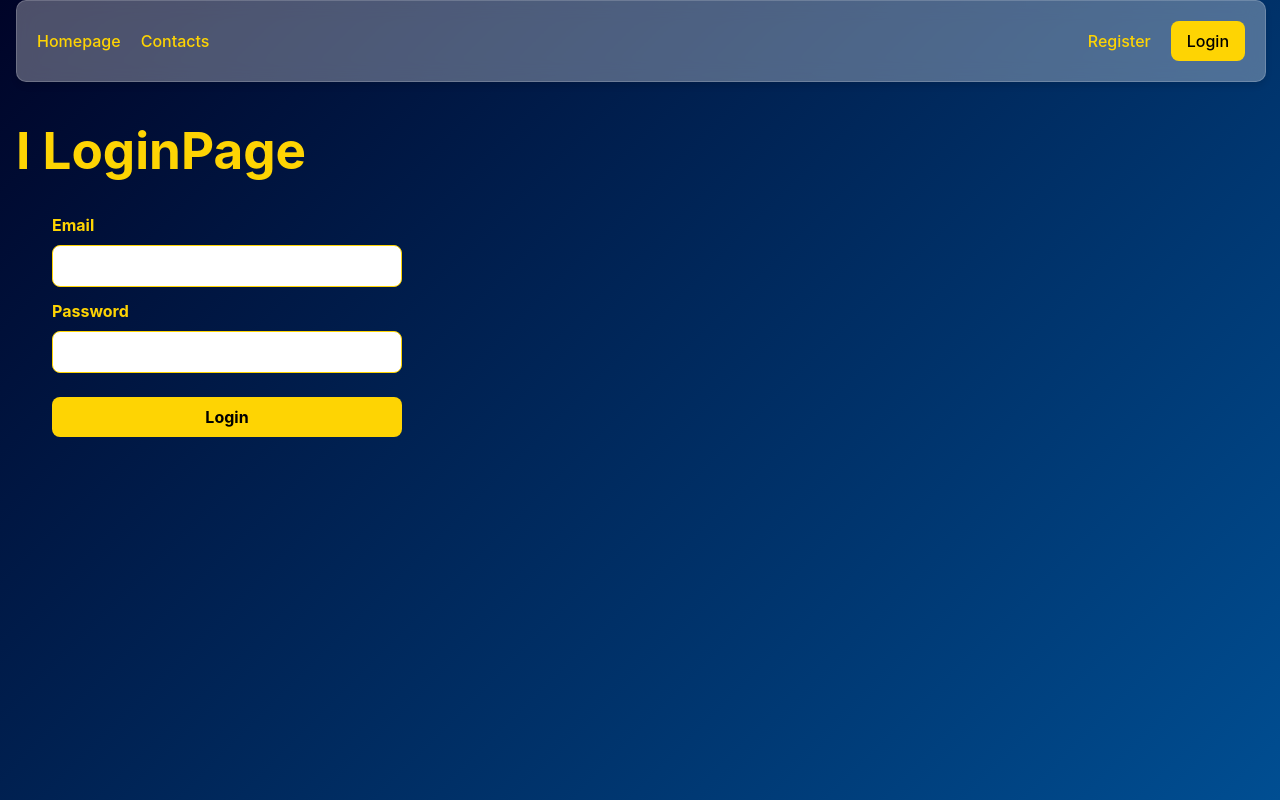
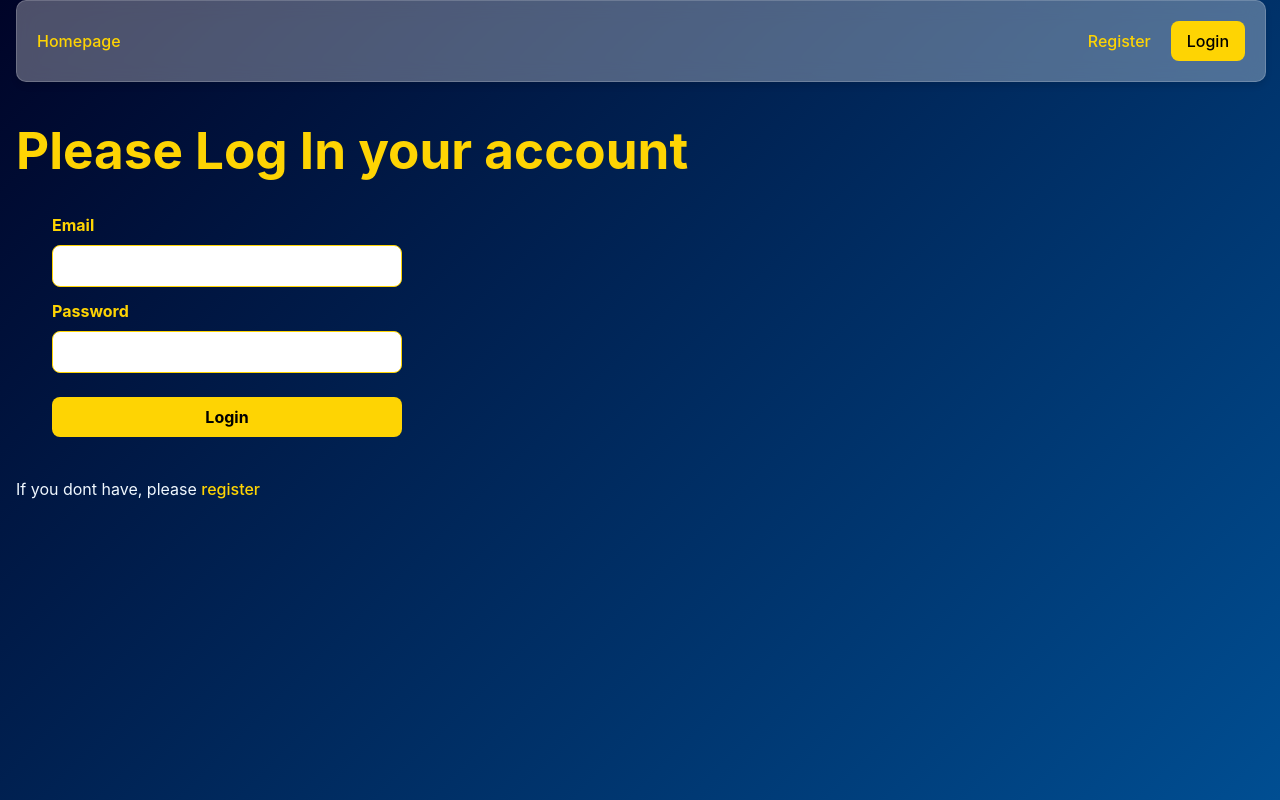
Before and after one commit to DenKomFSD/goit-react-hw-08, a React (Vite) app: page /login in a window 1280 px wide. Built offline with nearby package versions, Linux system fonts and the light colour scheme.

Commit message:
private ready

```diff
--- a/src/components/App/App.jsx
+++ b/src/components/App/App.jsx
@@ -10,6 +10,7 @@ import { useDispatch, useSelector } from "react-redux";
 import { refreshUser } from "../../redux/auth/operations";
 import { selectIsRefreshed } from "../../redux/auth/selectors";
 import RestrictedRoute from "../RestrictedRoute/RestrictedRoute";
+import PrivateRoute from "../PrivateRoute/PrivateRoute";
 const Homepage = lazy(() => import("../../pages/HomePage"));
 const LoginPage = lazy(() => import("../../pages/LoginPage"));
 const RegistrationPage = lazy(() => import("../../pages/RegistrationPage"));
@@ -30,7 +31,15 @@ function App() {
           <Suspense fallback={null}>
             <Routes>
               <Route path="/" element={<Homepage />} />
-              <Route path="/contacts" element={<ContactsPage />} />
+              <Route
+                path="/contacts"
+                element={
+                  <PrivateRoute
+                    component={<ContactsPage />}
+                    redirectTo="/login"
+                  />
+                }
+              />
               <Route
                 path="/registration"
                 element={
--- a/src/components/LoginForm/LoginForm.jsx
+++ b/src/components/LoginForm/LoginForm.jsx
@@ -3,6 +3,7 @@ import { useDispatch } from "react-redux";
 import { login } from "../../redux/auth/operations";
 import toast from "react-hot-toast";
 import css from "../LoginForm/LoginForm.module.css";
+import { Link } from "react-router-dom";
 
 export default function LoginForm() {
   const dispatch = useDispatch();
@@ -44,6 +45,12 @@ export default function LoginForm() {
           </button>
         </Form>
       </Formik>
+      <p>
+        If you dont have, please{" "}
+        <Link to="/registration" className={css.link}>
+          register
+        </Link>
+      </p>
     </>
   );
 }
--- a/src/components/LoginForm/LoginForm.module.css
+++ b/src/components/LoginForm/LoginForm.module.css
@@ -34,3 +34,12 @@
   height: 40px;
   margin-top: 12px;
 }
+
+p {
+  color: aliceblue;
+  margin-top: 40px;
+}
+
+.link {
+  color: #fed403;
+}
--- a/src/components/Navigation/Navigation.jsx
+++ b/src/components/Navigation/Navigation.jsx
@@ -1,20 +1,25 @@
 import clsx from "clsx";
 import { NavLink } from "react-router-dom";
 import css from "./Navigation.module.css";
+import { useSelector } from "react-redux";
+import { selectIsLoggedIn } from "../../redux/auth/selectors";
 
 const getNavLinkActive = ({ isActive }) => {
   return clsx(css.link, isActive && css.active);
 };
 
 export default function Navigation() {
+  const isLoggedIn = useSelector(selectIsLoggedIn);
   return (
     <nav>
       <NavLink to="/" className={getNavLinkActive}>
         Homepage
       </NavLink>
-      <NavLink to="/contacts" className={getNavLinkActive}>
-        Contacts
-      </NavLink>
+      {isLoggedIn && (
+        <NavLink to="/contacts" className={getNavLinkActive}>
+          Contacts
+        </NavLink>
+      )}
     </nav>
   );
 }
--- a/src/components/PrivateRoute/PrivateRoute.jsx
+++ b/src/components/PrivateRoute/PrivateRoute.jsx
@@ -0,0 +1,8 @@
+import { useSelector } from "react-redux";
+import { selectIsLoggedIn } from "../../redux/auth/selectors";
+import { Navigate } from "react-router-dom";
+
+export default function PrivateRoute({ component, redirectTo }) {
+  const isLoggedIn = useSelector(selectIsLoggedIn);
+  return isLoggedIn ? component : <Navigate to={redirectTo} />;
+}
--- a/src/pages/LoginPage.jsx
+++ b/src/pages/LoginPage.jsx
@@ -3,7 +3,7 @@ import LoginForm from "../components/LoginForm/LoginForm";
 export default function LoginPage() {
   return (
     <>
-      <h1>I LoginPage</h1>
+      <h1>Please Log In your account</h1>
       <LoginForm />
     </>
   );
--- a/src/pages/RegistrationPage.jsx
+++ b/src/pages/RegistrationPage.jsx
@@ -3,7 +3,7 @@ import RegistrationForm from "../components/RegistrationForm/RegistrationForm";
 export default function RegistrationPage() {
   return (
     <>
-      <h1>RegistrationPage</h1>
+      <h1>Do you have account? If no ...</h1>
       <RegistrationForm />
     </>
   );
```
